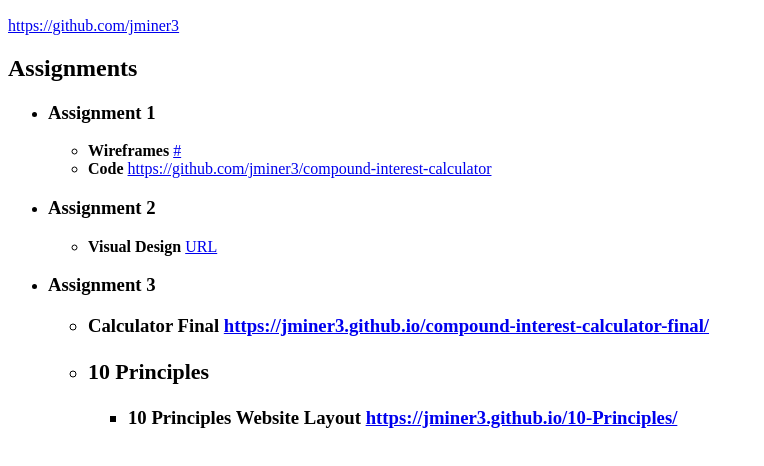
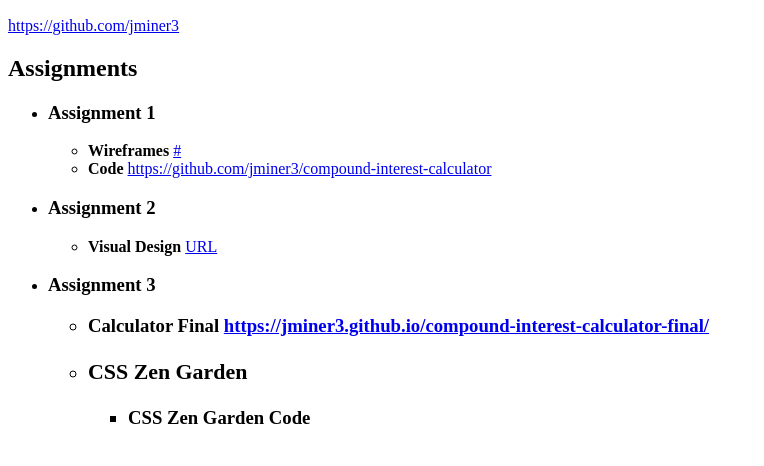
Before and after one commit to jminer3/DES350, a plain HTML site: page index.html in a window 1280 px wide. Shown: the part 286-752 px from the top of the page, without its empty margins (0-764 px from the left). Drawn offline with Linux system fonts and the light colour scheme.

Commit message:
Update index.html

```diff
--- a/index.html
+++ b/index.html
@@ -55,11 +55,11 @@ Justin Miner
           <a href="https://jminer3.github.io/compound-interest-calculator-final/" target= "_blank">https://jminer3.github.io/compound-interest-calculator-final/</a>
         </li>
       <li>
-        <h3>10 Principles</h3>
+        <h3>CSS Zen Garden</h3>
         <ul>
           <li>
-            <strong>10 Principles Website Layout</strong>
-            <a href="https://jminer3.github.io/10-Principles/" target= "_blank">https://jminer3.github.io/10-Principles/</a>
+            <strong>CSS Zen Garden Code</strong>
+            <a href="" target= "_blank"></a>
           </li>
   </ul>
 </section>
```
